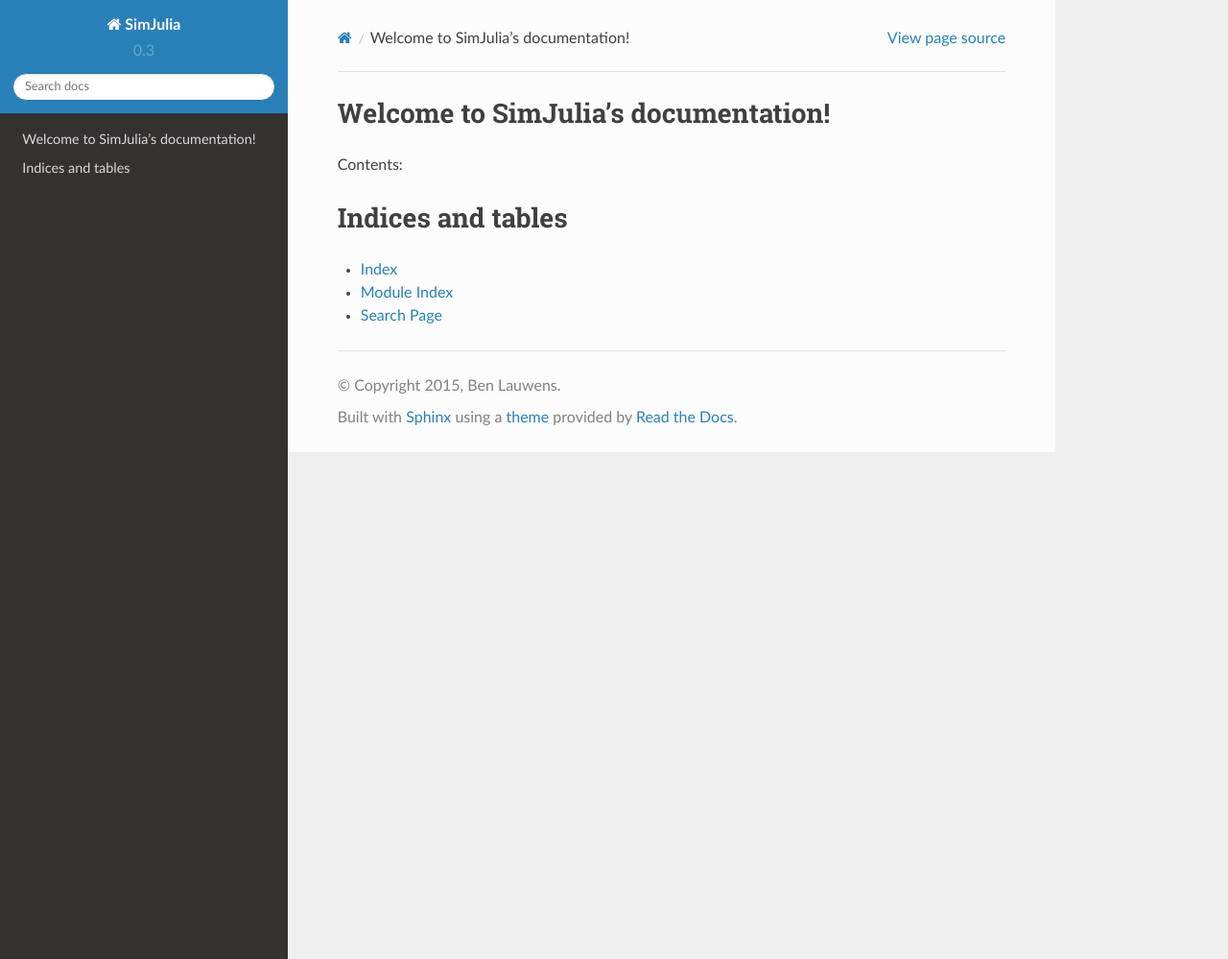
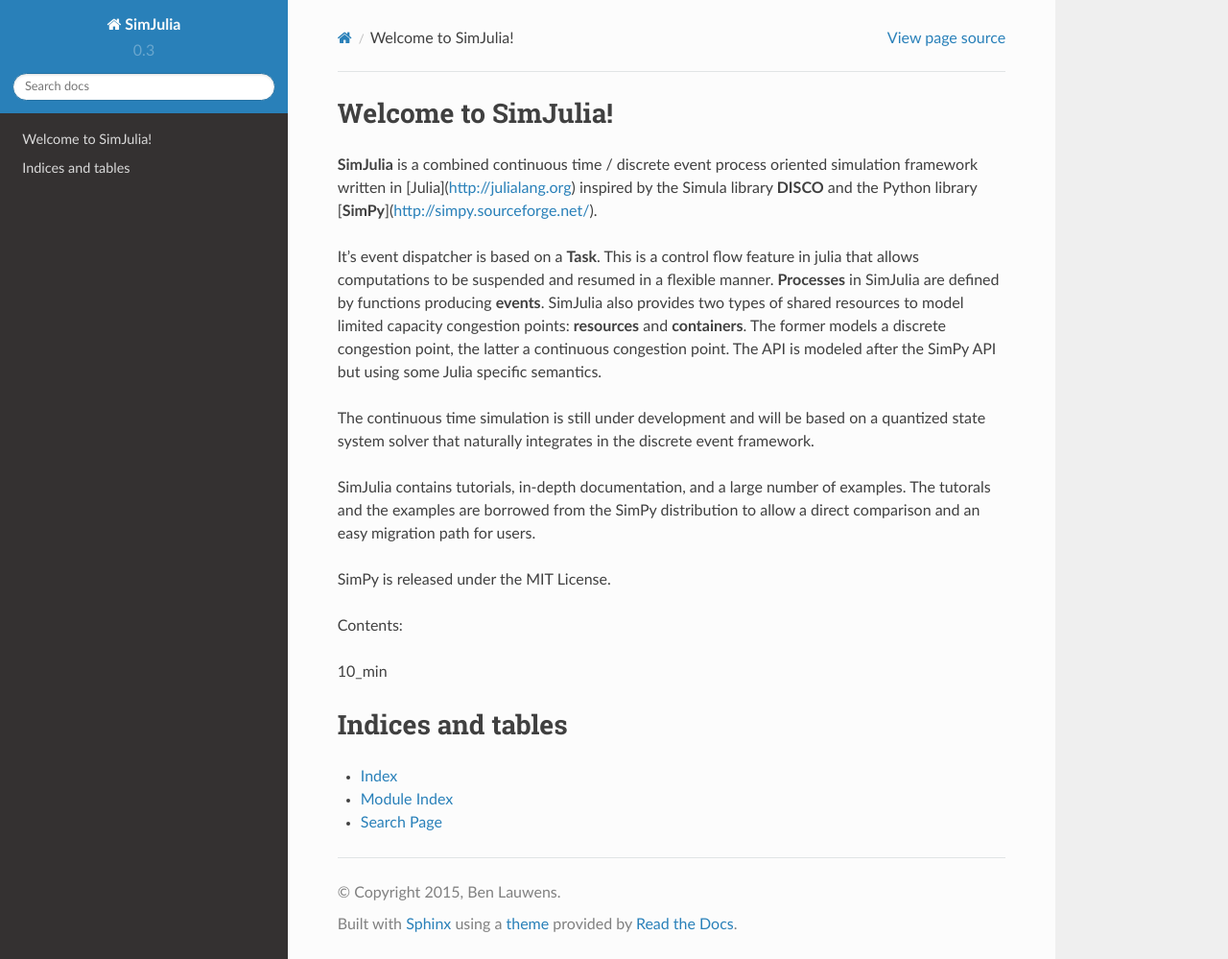
Before and after one commit to JuliaDynamics/ConcurrentSim.jl, a Sphinx documentation site: the page built from docs/source/index.rst, in a window 1280 px wide and 999 px high. Shown: the whole window at 96% size. Built offline with Sphinx 7.4.7 and the Read the Docs theme 2.0.0, drawn with Linux system fonts in a browser that asks for light colours.

Commit message:
Add 10_min docs

```diff
--- /dev/null
+++ b/docs/source/10_min.rst
@@ -0,0 +1,4 @@
+SimJulia in 10 Minutes
+======================
+
+In this section, you’ll learn the basics of SimJulia in just a few minutes. Afterwards, you will be able to implement a simple simulation using SimPy and you’ll be able to make an educated decision if SimJulia is what you need. We’ll also give you some hints on how to proceed to implement more complex simulations.
--- a/docs/source/index.rst
+++ b/docs/source/index.rst
@@ -3,14 +3,25 @@
    You can adapt this file completely to your liking, but it should at least
    contain the root `toctree` directive.
 
-Welcome to SimJulia's documentation!
-====================================
+Welcome to SimJulia!
+====================
+
+**SimJulia** is a combined continuous time / discrete event process oriented simulation framework written in [Julia](http://julialang.org) inspired by the Simula library **DISCO** and the Python library [**SimPy**](http://simpy.sourceforge.net/).
+
+It's event dispatcher is based on a **Task**. This is a control flow feature in julia that allows computations to be suspended and resumed in a flexible manner. **Processes** in SimJulia are defined by functions producing **events**. SimJulia also provides two types of shared resources to model limited capacity congestion points: **resources** and **containers**. The former models a discrete congestion point, the latter a continuous congestion point. The API is modeled after the SimPy API but using some Julia specific semantics.
+
+The continuous time simulation is still under development and will be based on a quantized state system solver that naturally integrates in the discrete event framework.
+
+SimJulia contains tutorials, in-depth documentation, and a large number of examples. The tutorals and the examples are borrowed from the SimPy distribution to allow a direct comparison and an easy migration path for users.
+
+SimPy is released under the MIT License.
 
 Contents:
 
 .. toctree::
    :maxdepth: 2
 
+10_min
 
 
 Indices and tables
```
Also changed, not shown: README.md (+14 -4 lines).
